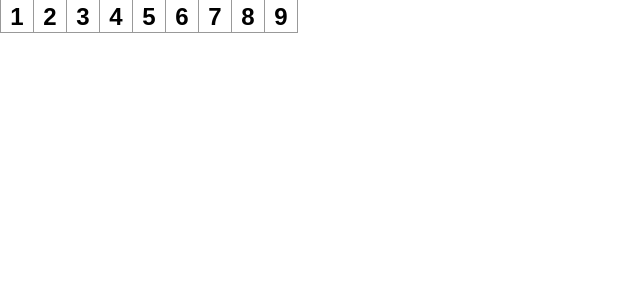
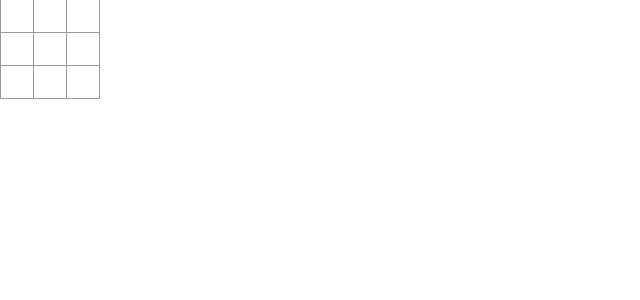
Before and after one commit to kazuya-u/NANOX-REACT, a React (Vite) app: page / in a window 1280 px wide. Shown: the top 300 px of the page, without its empty margins (0-640 px from the left). Built offline with nearby package versions, Linux system fonts and the light colour scheme.

Commit message:
Study 'use state'.

```diff
--- a/src/App.tsx
+++ b/src/App.tsx
@@ -1,5 +1,5 @@
-import React from 'react';
 import { createGlobalStyle } from 'styled-components';
+import React, { useState } from 'react';
 import reset from 'styled-reset';
 
 const GlobalStyle = createGlobalStyle`
@@ -13,31 +13,42 @@ const GlobalStyle = createGlobalStyle`
 `;
 
 interface SquareProps {
-  value: string;
+  value?: string;
 }
 
-const Square: React.FC<SquareProps> = ({value}) => {
-  return <button className='square'>{value}</button>;
+const Square: React.FC<SquareProps> = ({ value = '' }) => {
+  const [squareValue, setSquarevalue] = useState<string | null>(null);
+  function handleClick() {
+    setSquarevalue('x');
+  }
+  return (
+    <button
+     className='square'
+     onClick={handleClick}
+    >
+      {squareValue || value}
+    </button>
+  )
 }
 
 const App: React.FC = () => {
   return (
     <>
       <GlobalStyle />
-      <div className='board-row"'>
-        <Square value='1' />
-        <Square value='2' />
-        <Square value='3' />
+      <div className='board-row'>
+        <Square />
+        <Square />
+        <Square />
       </div>
-      <div className='board-row"'>
-        <Square value='4' />
-        <Square value='5' />
-        <Square value='6' />
+      <div className='board-row'>
+        <Square />
+        <Square />
+        <Square />
       </div>
-      <div className='board-row"'>
-        <Square value='7' />
-        <Square value='8' />
-        <Square value='9' />
+      <div className='board-row'>
+        <Square />
+        <Square />
+        <Square />
       </div>
     </>
   );
```
